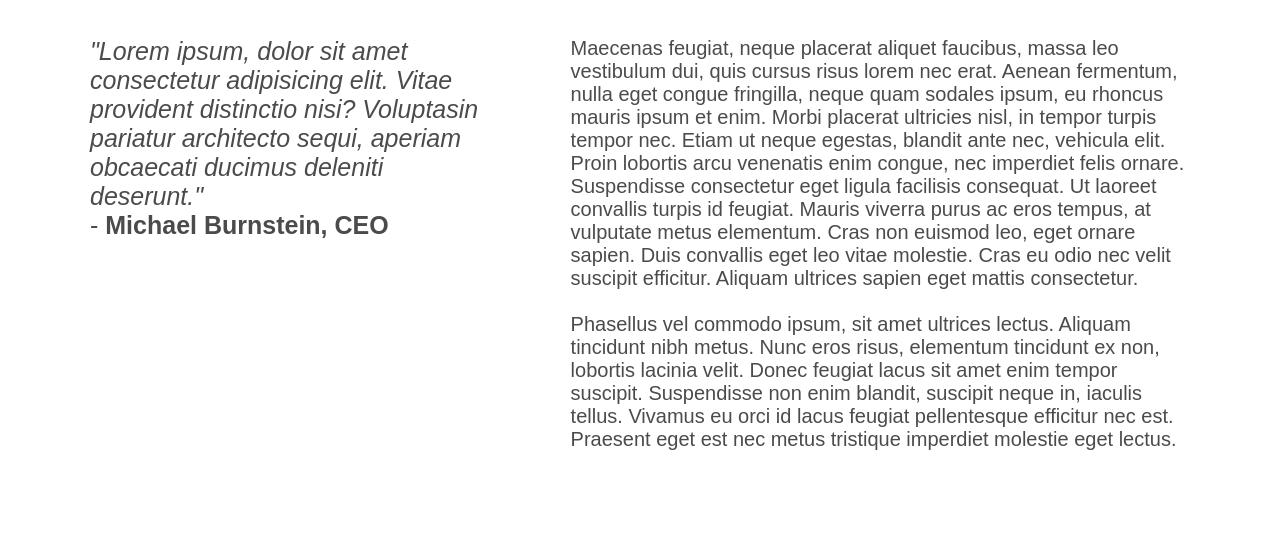
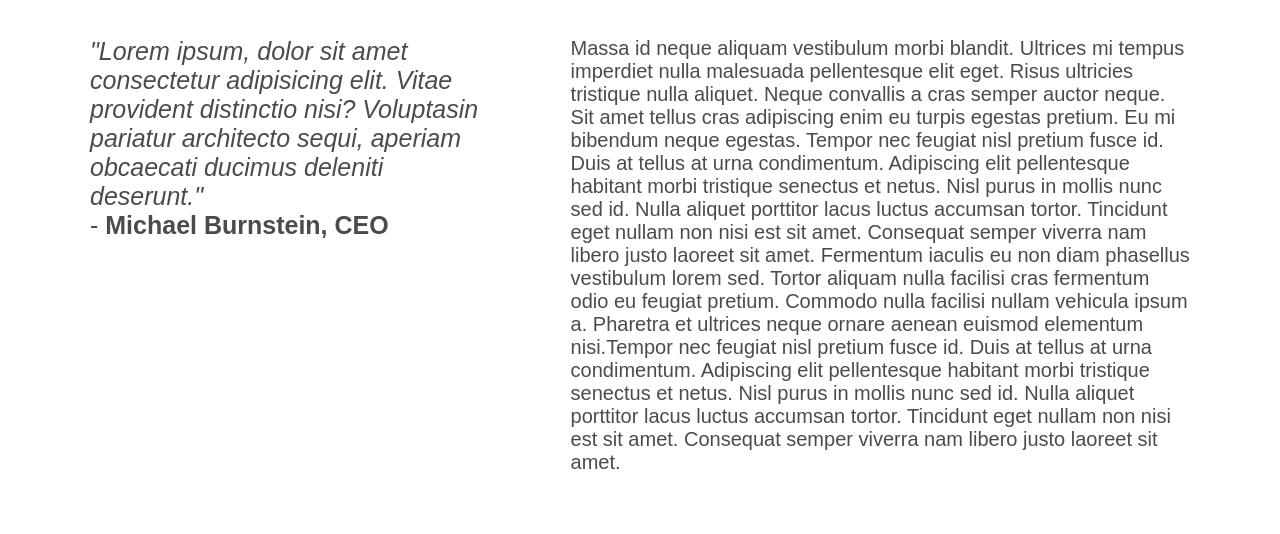
Before and after one commit to sandrapersson149/easystreet, a plain HTML site: page index.html in a window 1280 px wide. Shown: the part 609-1143 px from the top of the page. Drawn offline with Linux system fonts and the light colour scheme; a web font is replaced by a local one.

Commit message:
Final layout changes

```diff
--- a/index.html
+++ b/index.html
@@ -30,46 +30,19 @@
         <section class="wrapper">
             <h3 class="title">This is us</h3>
             <div class="about-container">
-                <p class="box quote"><em>"Lorem ipsum, dolor sit amet consectetur adipisicing elit. Vitae provident
-                        distinctio
-                        nisi?
-                        Voluptasin pariatur architecto sequi, aperiam
-                        obcaecati
-                        ducimus
-                        deleniti deserunt." <br></em> - <strong>Michael Burnstein, CEO</strong> </p>
+                <p class="box quote"><em>"Lorem ipsum, dolor sit amet consectetur adipisicing elit. Vitae provident distinctio nisi? Voluptasin pariatur architecto sequi, aperiam obcaecati ducimus deleniti deserunt." <br></em> - <strong>Michael Burnstein, CEO</strong> </p>
 
-                <p class="box about">Maecenas feugiat, neque placerat aliquet faucibus, massa leo vestibulum dui,
-                    quis
-                    cursus
-                    risus lorem nec
-                    erat. Aenean
-                    fermentum, nulla eget congue fringilla, neque quam sodales ipsum, eu rhoncus mauris ipsum et
-                    enim.
-                    Morbi
-                    placerat
-                    ultricies nisl, in tempor turpis tempor nec. Etiam ut neque egestas, blandit ante nec, vehicula
-                    elit.
-                    Proin lobortis
-                    arcu venenatis enim congue, nec imperdiet felis ornare. Suspendisse consectetur eget ligula
-                    facilisis
-                    consequat. Ut
-                    laoreet convallis turpis id feugiat. Mauris viverra purus ac eros tempus, at vulputate metus
-                    elementum.
-                    Cras non euismod
-                    leo, eget ornare sapien. Duis convallis eget leo vitae molestie. Cras eu odio nec velit suscipit
-                    efficitur. Aliquam
-                    ultrices sapien eget mattis consectetur. <br> <br>
-                    Phasellus vel commodo ipsum, sit amet ultrices lectus. Aliquam tincidunt nibh metus. Nunc eros
-                    risus,
-                    elementum
-                    tincidunt ex non, lobortis lacinia velit. Donec feugiat lacus sit amet enim tempor suscipit.
-                    Suspendisse
-                    non enim
-                    blandit, suscipit neque in, iaculis tellus. Vivamus eu orci id lacus feugiat pellentesque
-                    efficitur
-                    nec
-                    est. Praesent
-                    eget est nec metus tristique imperdiet molestie eget lectus.</p>
+                <p class="box about">Massa id neque aliquam vestibulum morbi blandit. Ultrices mi tempus imperdiet nulla malesuada pellentesque elit eget.
+                Risus ultricies tristique nulla aliquet. Neque convallis a cras semper auctor neque. Sit amet tellus cras adipiscing
+                enim eu turpis egestas pretium. Eu mi bibendum neque egestas. Tempor nec feugiat nisl pretium fusce id. Duis at tellus
+                at urna condimentum. Adipiscing elit pellentesque habitant morbi tristique senectus et netus. Nisl purus in mollis nunc
+                sed id. Nulla aliquet porttitor lacus luctus accumsan tortor. Tincidunt eget nullam non nisi est sit amet. Consequat
+                semper viverra nam libero justo laoreet sit amet. Fermentum iaculis eu non diam phasellus vestibulum lorem sed. Tortor
+                aliquam nulla facilisi cras fermentum odio eu feugiat pretium. Commodo nulla facilisi nullam vehicula ipsum a. Pharetra
+                et ultrices neque ornare aenean euismod elementum nisi.Tempor nec feugiat nisl pretium fusce id. Duis at tellus
+                at urna condimentum. Adipiscing elit pellentesque habitant morbi tristique senectus et netus. Nisl purus in mollis nunc
+                sed id. Nulla aliquet porttitor lacus luctus accumsan tortor. Tincidunt eget nullam non nisi est sit amet. Consequat
+                semper viverra nam libero justo laoreet sit amet.</p>
             </div>
         </section>
 
--- a/style.css
+++ b/style.css
@@ -8,22 +8,18 @@ html {
     font-family: 'Thasadith', sans-serif;
     color: rgb(75, 75, 75);
 }
-
 ul, nav {
     list-style: none;
 }
-
 a{
     text-decoration: none;
     opacity: 0.7;
     color: rgb(75, 75, 75);
 }
-
 a:hover{
     opacity: 1;
     cursor: pointer;
 }
-
 .logo {
     display: flex;
     flex-direction: column;
@@ -48,7 +44,6 @@ ul.grid {
     justify-content: center;
     flex-wrap: wrap;
 }
-
 header{
     position: absolute;
     top: 0;
@@ -59,13 +54,11 @@ header{
     padding: 20px 100px;
     color: #fff;
 }
-
-
-
 .logo h1{
     font-size: 100px;
     font-family: 'Megrim', cursive;
 }
+
 @media (max-width:1000px){
     .logo h1{
         font-size: 50px;
@@ -81,11 +74,9 @@ display: flex;
 header li{
     padding: 0 35px;
 }
-
 header li a {
     font-size: 20px;
 }
-
 header nav li:first-child{
     margin-left: 0;
 }
@@ -111,13 +102,11 @@ hr{
     background-color: rgb(241, 30, 30);
     margin-top: 150px;
 }
-
 section h3.title {
     font-size: 35px;
     text-transform: uppercase;
     text-align: center;
 }
-
 .wrapper{
     margin: 50px;
     margin-bottom: 150px;
@@ -132,7 +121,6 @@ section h3.title {
     height: 350px;
     padding: 20px;
     margin: 20px;
-    /* background: gray; */
 }
 .quote {
     font-size: 25px;
@@ -154,6 +142,7 @@ section h3.title {
         flex-basis: 90%;
     }
 }
+
 .contact {
     margin: 50px auto;
     padding: 12px;
@@ -170,19 +159,16 @@ section h3.title {
     padding: 10px;
     text-align: center;
 }
-
 .member label {
     font-size: 20px;
     margin: 10px;
 }
-
 .member input {
     padding: 10px;
     font-size: 18px;
     border-radius: 10px;
     border: hidden;
 }
-
 .member .btn {
     background: rgb(70, 150, 243);
     color: white;
@@ -229,7 +215,6 @@ section h3.title {
     background-position: center;
     background-color: #333;
 }
-
 .pics .grid li.small{
     flex-basis: 50%;
 }
@@ -241,6 +226,7 @@ section h3.title {
     font-size: 20px;
     text-align: center;
 }
+
 @media (max-width: 950px) {
     .pics .grid li.small,
     .pics .grid li.large {
@@ -255,8 +241,15 @@ section h3.title {
     .pics .grid li {
         height: 300px;
     }
+    section h3.title {
+        font-size: 25px;
+    }
+    .pics p{
+        width: 80%;
+        font-size: 20px;
+        text-align: center;
+    }
 }
-
 
 footer{
     background-color: rgb(233, 233, 233);
```
Also changed, not shown: index.js (deleted, +0 -9 lines).
